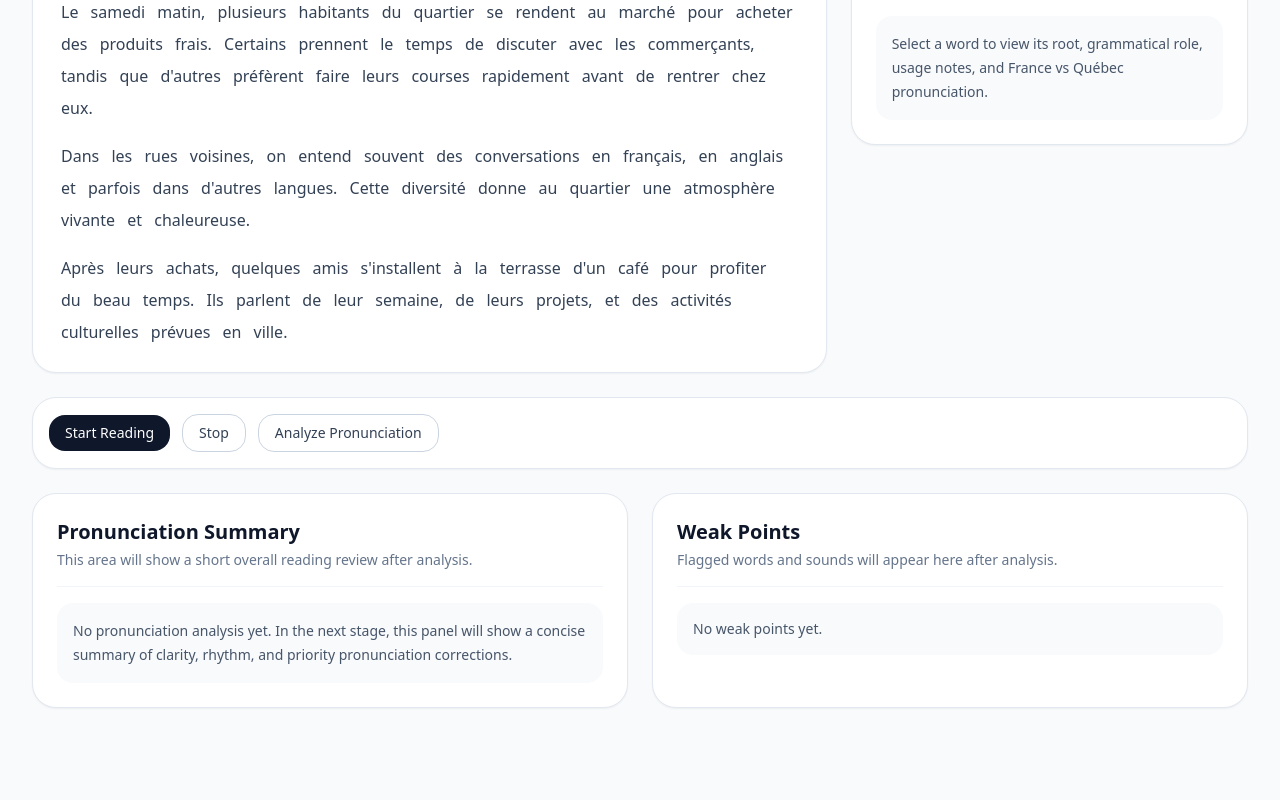
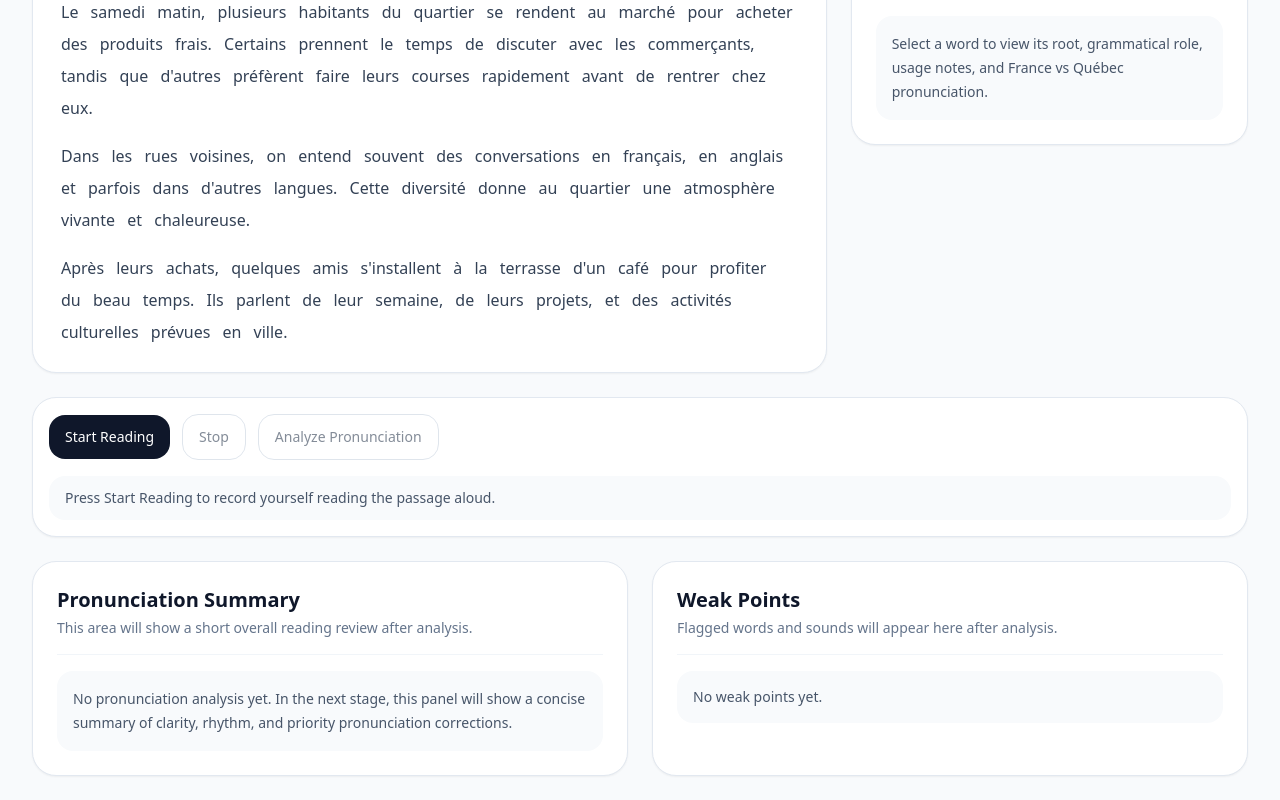
Before and after one commit to kwesimugisa-source/french-vocab-pronunciation-coach, a Next.js app: page / in a window 1280 px wide. Shown: the part 549-1349 px from the top of the page. Before the commit the page ends 1281 px from the top, so only its background shows below. Built offline with nearby package versions, Linux system fonts and the light colour scheme.

Commit message:
update feature

```diff
--- /dev/null
+++ b/app/api/analyze-pronunciation/route.ts
@@ -0,0 +1,55 @@
+import { NextResponse } from "next/server";
+
+export const runtime = "nodejs";
+export const dynamic = "force-dynamic";
+
+export async function POST(req: Request) {
+  try {
+    const formData = await req.formData();
+
+    const audio = formData.get("audio");
+    const text = formData.get("text");
+
+    if (!(audio instanceof File)) {
+      return NextResponse.json(
+        { error: "Missing audio file." },
+        { status: 400 }
+      );
+    }
+
+    if (typeof text !== "string" || !text.trim()) {
+      return NextResponse.json(
+        { error: "Missing reference text." },
+        { status: 400 }
+      );
+    }
+
+    return NextResponse.json({
+      summary: {
+        overall: "Recording received successfully.",
+        clarity: "Placeholder feedback.",
+        rhythm: "Placeholder feedback.",
+        priority: "Full AI pronunciation analysis comes next."
+      },
+      weakPoints: [
+        {
+          word: "example",
+          note: "Placeholder weak point. Real analysis comes next.",
+          severity: "medium"
+        }
+      ],
+      meta: {
+        receivedAudioName: audio.name,
+        receivedAudioType: audio.type,
+        receivedAudioSize: audio.size,
+        referenceLength: text.length
+      }
+    });
+  } catch (error) {
+    console.error("analyze-pronunciation error:", error);
+    return NextResponse.json(
+      { error: "Failed to analyze pronunciation." },
+      { status: 500 }
+    );
+  }
+}
--- a/app/page.tsx
+++ b/app/page.tsx
@@ -50,7 +50,9 @@ function findSentenceForWord(text: string, targetWord: string) {
 export default function Page() {
   const [selectedWord, setSelectedWord] = useState<WordInsight | null>(null);
   const [selectedWordKey, setSelectedWordKey] = useState<string | null>(null);
-
+  const [mediaRecorder, setMediaRecorder] = useState<MediaRecorder | null>(null);
+  const [recordedAudioBlob, setRecordedAudioBlob] = useState<Blob | null>(null);
+  const [isRecording, setIsRecording] = useState(false);
   const [contentType, setContentType] = useState("news");
   const [level, setLevel] = useState("B1");
   const [isPlayingAudio, setIsPlayingAudio] = useState(false);
@@ -201,6 +203,43 @@ async function handlePlayAudio() {
     alert("Could not play AI reading.");
   }
 }
+async function handleStartReading() {
+  try {
+    if (isRecording) return;
+
+    const stream = await navigator.mediaDevices.getUserMedia({ audio: true });
+    const recorder = new MediaRecorder(stream);
+    const chunks: BlobPart[] = [];
+
+    recorder.ondataavailable = (event) => {
+      if (event.data.size > 0) {
+        chunks.push(event.data);
+      }
+    };
+
+    recorder.onstop = () => {
+      const blob = new Blob(chunks, { type: "audio/webm" });
+      setRecordedAudioBlob(blob);
+      setIsRecording(false);
+
+      stream.getTracks().forEach((track) => track.stop());
+    };
+
+    recorder.start();
+    setRecordedAudioBlob(null);
+    setMediaRecorder(recorder);
+    setIsRecording(true);
+  } catch (error) {
+    console.error(error);
+    alert("Could not access microphone.");
+  }
+}
+
+function handleStopReading() {
+  if (!mediaRecorder || !isRecording) return;
+  mediaRecorder.stop();
+  setMediaRecorder(null);
+}
  async function handleGenerateArticle() {
   try {
     setIsGenerating(true);
@@ -221,6 +260,23 @@ async function handlePlayAudio() {
     }
 
     const data = await response.json();
+
+    if (audio) {
+      audio.pause();
+      audio.currentTime = 0;
+    }
+
+    if (audioUrl) {
+      URL.revokeObjectURL(audioUrl);
+    }
+
+    setAudio(null);
+    setAudioUrl(null);
+    setIsPlayingAudio(false);
+
+    setRecordedAudioBlob(null);
+    setIsRecording(false);
+    setMediaRecorder(null);
 
     setArticle({
       title: data.title,
@@ -268,7 +324,20 @@ async function handlePlayAudio() {
         </div>
       </div>
 
-      <ReadingControls />
+      <ReadingControls
+  isRecording={isRecording}
+  hasRecording={!!recordedAudioBlob}
+  onStartReading={handleStartReading}
+  onStopReading={handleStopReading}
+  onAnalyzePronunciation={() => {
+    if (!recordedAudioBlob) {
+      alert("Record your reading first.");
+      return;
+    }
+
+    alert("Recording captured. Pronunciation analysis comes next.");
+  }}
+/>
 
       <div className="mt-6 grid gap-6 lg:grid-cols-2">
         <PronunciationSummary />
--- a/components/article-reader/ReadingControls.tsx
+++ b/components/article-reader/ReadingControls.tsx
@@ -1,28 +1,56 @@
-export default function ReadingControls() {
+type Props = {
+  isRecording: boolean;
+  hasRecording: boolean;
+  onStartReading: () => void;
+  onStopReading: () => void;
+  onAnalyzePronunciation: () => void;
+};
+
+export default function ReadingControls({
+  isRecording,
+  hasRecording,
+  onStartReading,
+  onStopReading,
+  onAnalyzePronunciation,
+}: Props) {
   return (
     <section className="mt-6 rounded-3xl border border-slate-200 bg-white p-4 shadow-sm">
       <div className="flex flex-wrap items-center gap-3">
         <button
           type="button"
-          className="rounded-2xl bg-slate-900 px-4 py-2 text-sm font-medium text-white transition hover:opacity-90"
+          onClick={onStartReading}
+          disabled={isRecording}
+          className="rounded-2xl bg-slate-900 px-4 py-3 text-sm font-medium text-white transition hover:opacity-90 disabled:cursor-not-allowed disabled:opacity-60"
         >
-          Start Reading
+          {isRecording ? "Reading..." : "Start Reading"}
         </button>
 
         <button
           type="button"
-          className="rounded-2xl border border-slate-300 bg-white px-4 py-2 text-sm font-medium text-slate-700 transition hover:bg-slate-50"
+          onClick={onStopReading}
+          disabled={!isRecording}
+          className="rounded-2xl border border-slate-300 bg-white px-4 py-3 text-sm font-medium text-slate-700 transition hover:bg-slate-50 disabled:cursor-not-allowed disabled:opacity-60"
         >
           Stop
         </button>
 
         <button
           type="button"
-          className="rounded-2xl border border-slate-300 bg-white px-4 py-2 text-sm font-medium text-slate-700 transition hover:bg-slate-50"
+          onClick={onAnalyzePronunciation}
+          disabled={!hasRecording}
+          className="rounded-2xl border border-slate-300 bg-white px-4 py-3 text-sm font-medium text-slate-700 transition hover:bg-slate-50 disabled:cursor-not-allowed disabled:opacity-60"
         >
           Analyze Pronunciation
         </button>
       </div>
+
+      <div className="mt-4 rounded-2xl bg-slate-50 px-4 py-3 text-sm text-slate-600">
+        {isRecording
+          ? "Microphone is recording your reading."
+          : hasRecording
+          ? "Recording captured and ready for analysis."
+          : "Press Start Reading to record yourself reading the passage aloud."}
+      </div>
     </section>
   );
 }
```
Lines whose indentation alone changed are shown as unchanged.
